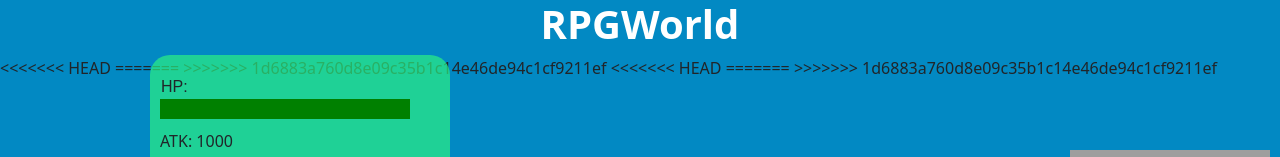
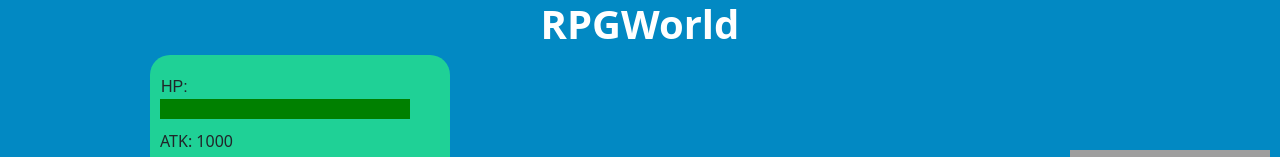
Before and after one commit to MichaelLeung0417/RPGProject, a website: page public/index.html in a window 1280 px wide. Shown: the top 157 px of the page. Drawn offline with nearby package versions, Linux system fonts and the light colour scheme; no server answers; grey boxes are pictures that could not be loaded.

Commit message:
merge index.html

```diff
--- a/public/index.html
+++ b/public/index.html
@@ -18,7 +18,6 @@
 		<h1 class="title">RPGWorld</h1>
 		<div id="canvas"></div>
 
-<<<<<<< HEAD
 		<div class="status">
 			<div>
 				<div class="HPtext">HP:</div>
@@ -29,8 +28,6 @@
 			<div></div>
 		</div>
 
-=======
->>>>>>> 1d6883a760d8e09c35b1c14e46de94c1cf9211ef
 		<form id="messageBox">
 			<div id="messagehistroy" name="messagehistroy"></div>
 			<div class="container">
@@ -53,10 +50,7 @@
 		></script>
 		<script src="https://cdnjs.cloudflare.com/ajax/libs/p5.js/1.2.0/p5.js"></script>
 		<script src="/socket.io/socket.io.js"></script>
-<<<<<<< HEAD
 		<script src="Hpbar.js"></script>
-=======
->>>>>>> 1d6883a760d8e09c35b1c14e46de94c1cf9211ef
 		<script src="/sendMessage.js"></script>
 		<script src="index.js"></script>
 	</body>
```
